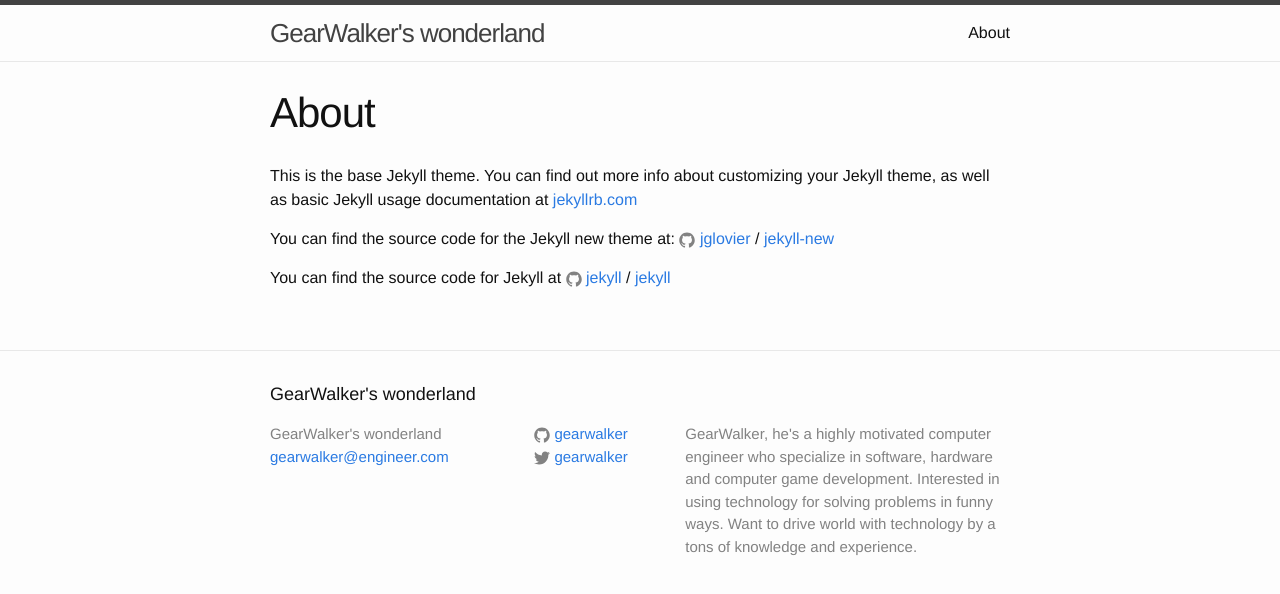
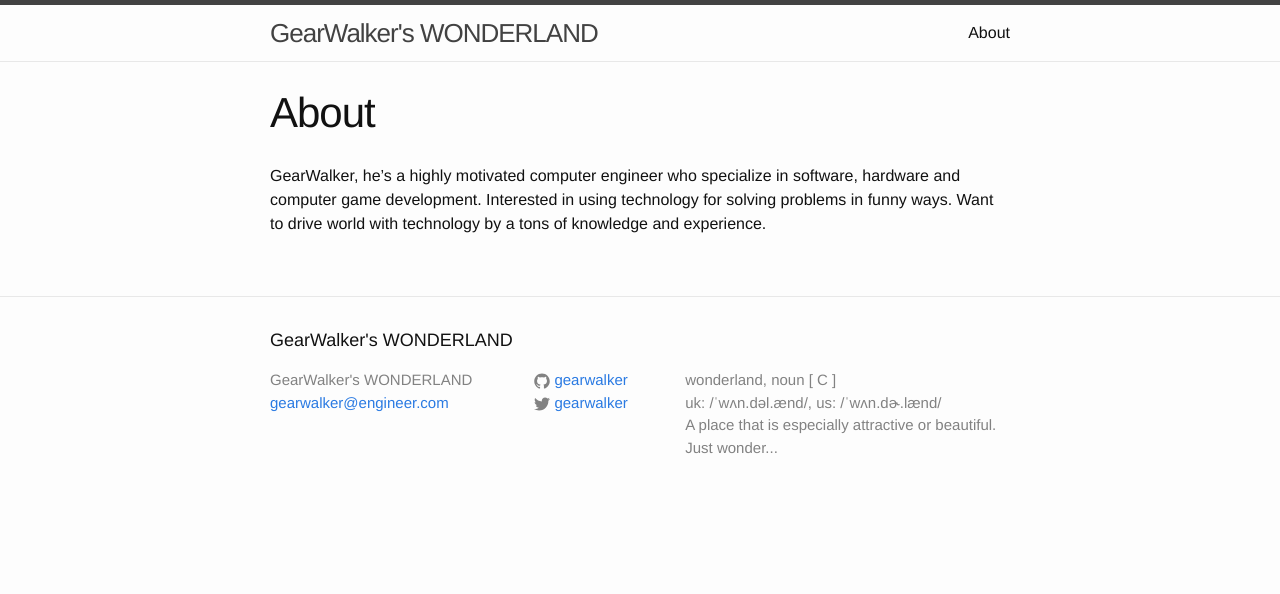
Before and after one commit to GearWalker/gearwalker.github.io, a Jekyll site: the page built from about.md, in a window 1280 px wide. Shown: the top 594 px of the page. Built offline with Jekyll 4.4.1, drawn with Linux system fonts in a browser that asks for light colours.

```diff
--- a/_config.yml
+++ b/_config.yml
@@ -6,12 +6,12 @@
 # 'jekyll serve'. If you change this file, please restart the server process.
 
 # Site settings
-title: GearWalker's wonderland
+title: GearWalker's WONDERLAND
 email: gearwalker@engineer.com
 description: > # this means to ignore newlines until "baseurl:"
-  GearWalker, he's a highly motivated computer engineer who specialize in software, hardware and computer
-  game development. Interested in using technology for solving problems in funny ways.
-  Want to drive world with technology by a tons of knowledge and experience.
+  wonderland, noun [ C ] <br />
+  uk: /ˈwʌn.dəl.ænd/, us: /ˈwʌn.dɚ.lænd/ <br />
+  A place that is especially attractive or beautiful. Just wonder...
 baseurl: "" # the subpath of your site, e.g. /blog
 url: "https://gearwalker.com" # the base hostname & protocol for your site
 twitter_username: gearwalker
@@ -19,5 +19,3 @@ github_username:  gearwalker
 
 # Build settings
 markdown: kramdown
-
-theme: jekyll-theme-cayman
--- a/about.md
+++ b/about.md
@@ -4,12 +4,4 @@ title: About
 permalink: /about/
 ---
 
-This is the base Jekyll theme. You can find out more info about customizing your Jekyll theme, as well as basic Jekyll usage documentation at [jekyllrb.com](http://jekyllrb.com/)
-
-You can find the source code for the Jekyll new theme at:
-{% include icon-github.html username="jglovier" %} /
-[jekyll-new](https://github.com/jglovier/jekyll-new)
-
-You can find the source code for Jekyll at
-{% include icon-github.html username="jekyll" %} /
-[jekyll](https://github.com/jekyll/jekyll)
+GearWalker, he's a highly motivated computer engineer who specialize in software, hardware and computer game development. Interested in using technology for solving problems in funny ways. Want to drive world with technology by a tons of knowledge and experience.
```
Also changed, not shown: _posts/2020-02-07-senses-3-lines.markdown (added, +40 -0 lines), assets/blog/20200207_01.jpg (added), assets/blog/20200207_02.png (added), assets/blog/20200207_03.png (added), assets/blog/20200207_04.png (added).
